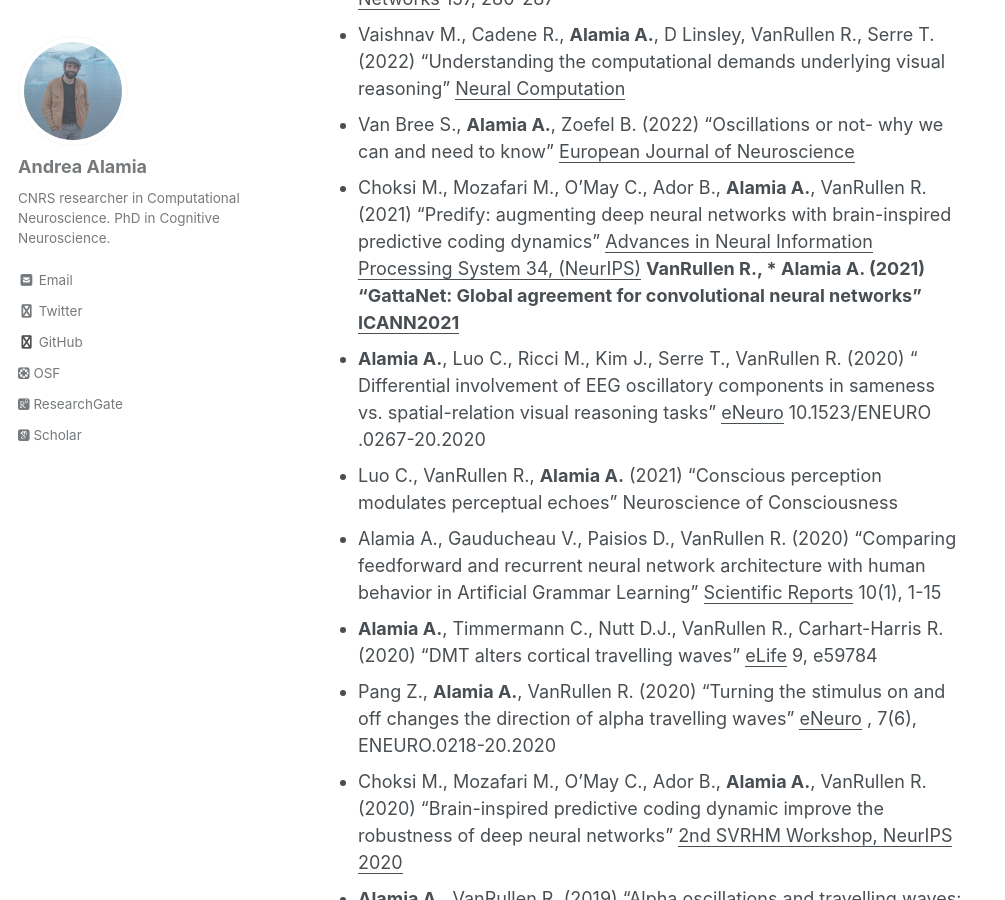
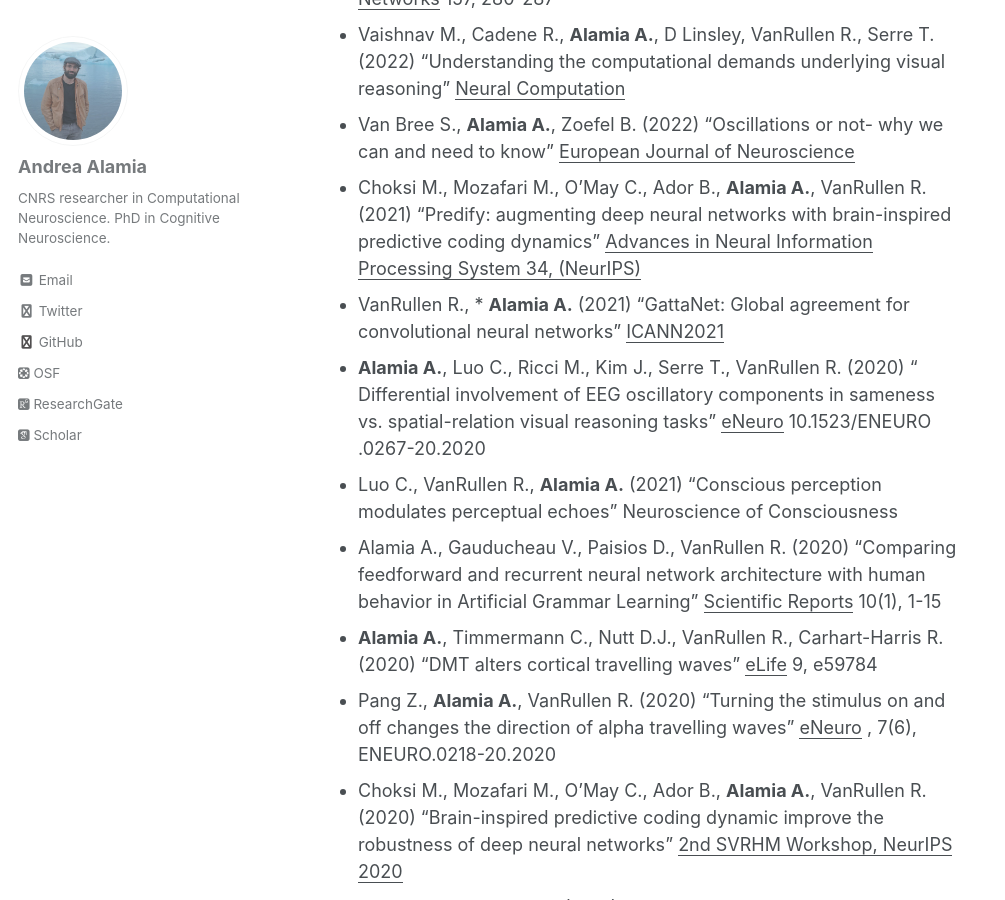
Before and after one commit to artipago/artipago.github.io, a Jekyll site: the page built from _pages/publications.md, in a window 1280 px wide and 900 px high, scrolled down 961 px. Shown: the whole window, without its empty margins (0-1005 px from the left). Built offline with Jekyll 4.4.1, drawn with Linux system fonts in a browser that asks for light colours; nearby versions of some CDN libraries; some web fonts are replaced; library files that are not in the unit come from our copies.

```diff
--- a/_pages/publications.md
+++ b/_pages/publications.md
@@ -17,7 +17,7 @@ classes: wide
 * Vaishnav M., Cadene R., **Alamia A.**, D Linsley, VanRullen R., Serre T.(2022) “Understanding the computational demands underlying visual reasoning” <ins>Neural Computation</ins>  <b>
 * Van Bree S., **Alamia A.**, Zoefel B. (2022) “Oscillations or not- why we can and need to know” <ins>European Journal of Neuroscience</ins>   <b>
 * Choksi M., Mozafari M., O’May C., Ador B., **Alamia A.**, VanRullen R. (2021) “Predify: augmenting deep neural networks with brain-inspired predictive coding dynamics” <ins>Advances in Neural Information Processing System 34, (NeurIPS)</ins>  <b>
-VanRullen R., * **Alamia A.** (2021) “GattaNet: Global agreement for convolutional neural networks” <ins>ICANN2021</ins>  <b>
+* VanRullen R., * **Alamia A.** (2021) “GattaNet: Global agreement for convolutional neural networks” <ins>ICANN2021</ins>  <b>
 * **Alamia A.**,  Luo C., Ricci M., Kim J., Serre T., VanRullen R. (2020) " Differential involvement of EEG oscillatory components in sameness vs. spatial-relation visual reasoning tasks" <ins>eNeuro</ins>  10.1523/ENEURO .0267-20.2020 <b>
 * Luo C., VanRullen R., **Alamia A.** (2021) “Conscious perception modulates perceptual echoes” Neuroscience of Consciousness
 * Alamia A., Gauducheau V., Paisios D., VanRullen R. (2020) "Comparing feedforward and recurrent neural network architecture with human behavior in Artificial Grammar Learning" <ins>Scientific Reports</ins> 10(1), 1-15 <b>
```
